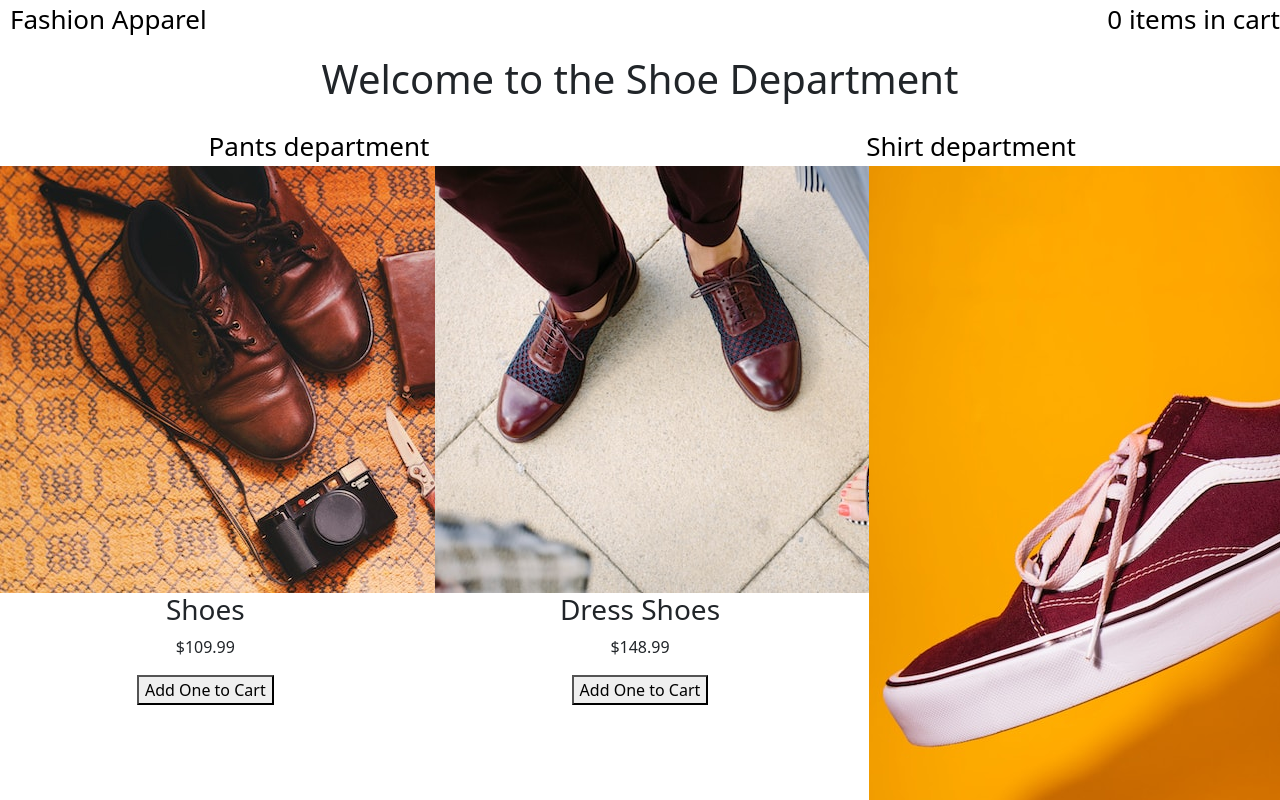
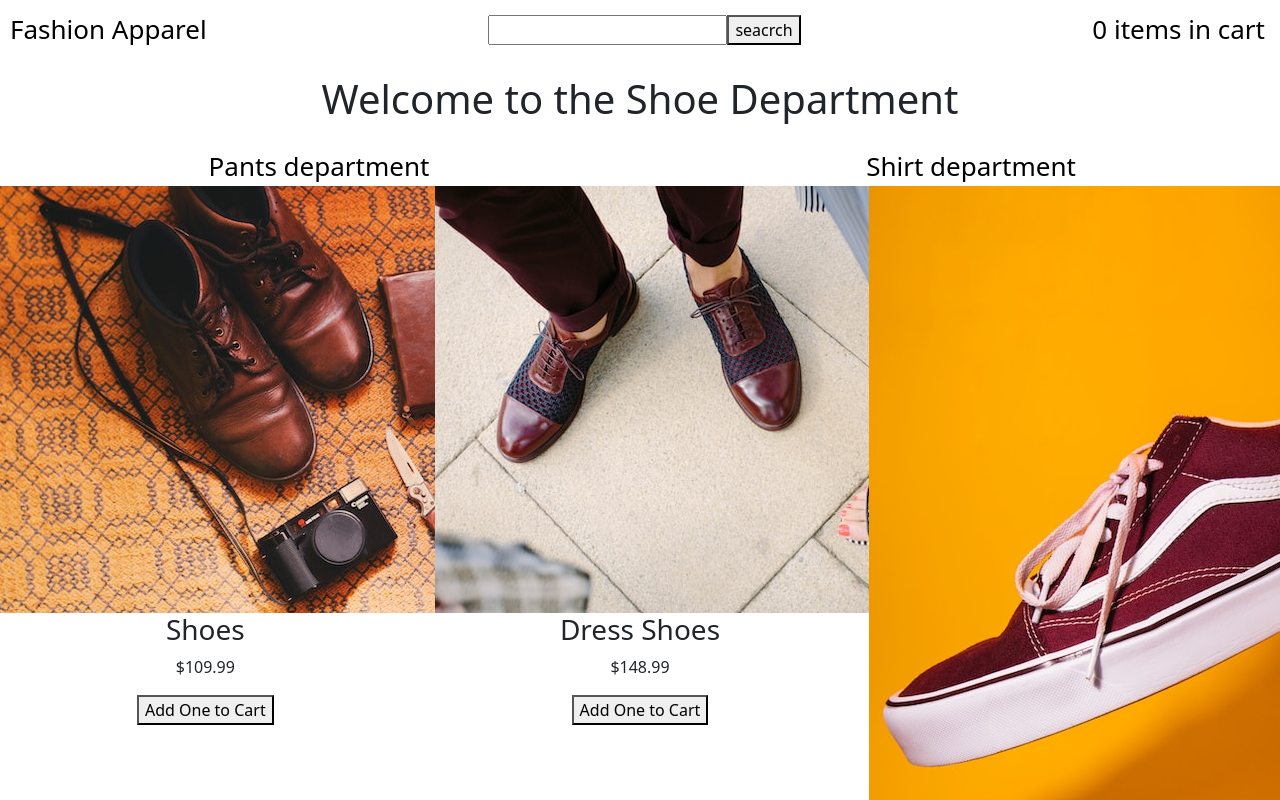
Before and after one commit to SalamanderCtesiphon/fashion-boutique, a React (Create React App) app: page /shoes in a window 1280 px wide. Shown: the top 800 px of the page. Built offline with nearby package versions, Linux system fonts and the light colour scheme.

Commit message:
added a search form to the header and made sure the styling was still responsive

```diff
--- a/src/App.css
+++ b/src/App.css
@@ -9,8 +9,17 @@
   width: 100vw;
   display: flex;
   justify-content: space-between;
+  align-items: center;
+  padding-right: 15px;
+  padding-top: 10px;
+  padding-bottom: 10px;
 }
 
+@media (max-width: 700px) {
+  form{
+    display: none;
+  }
+}
 
 
 .navLinks {
--- a/src/App.js
+++ b/src/App.js
@@ -5,7 +5,7 @@ import { BrowserRouter, Routes, Route } from 'react-router-dom';
 import Cancel from './pages/Cancel';
 import Store from './pages/Store';
 import Success from './pages/Success';
-import CartProvider, { CartContext } from './CartContext';
+import CartProvider from './CartContext';
 import Home from './pages/Home';
 import Categories from './pages/Categories';
 import Shirts from './pages/Shirts';
--- a/src/components/NavbarComponent.js
+++ b/src/components/NavbarComponent.js
@@ -10,6 +10,10 @@ function NavbarComponent() {
     <>
       <div className='header'>
       <a className="navLinks" href='/'>Fashion Apparel</a>
+      <form id='search'>
+        <input></input>
+        <button>seacrch</button>
+      </form>
       <a className="navLinks" href='checkout'>{productsCount} items in cart</a>
       </div>
     </>
--- a/src/components/ProductCard.js
+++ b/src/components/ProductCard.js
@@ -1,5 +1,4 @@
 import React, { useContext} from 'react'
-import { Card, Button, Form, Col, Row } from 'react-bootstrap'
 import { CartContext } from '../CartContext'
 
 
@@ -11,7 +10,7 @@ function ProductCard(props) {
   return (
 
     <div className='product-card'>
-      <img src={product.image}></img>
+      <img src={product.image} alt='product'></img>
       <h3>{product.title}</h3>
       <p>${product.price}</p>
       { productQuantity > 0 ?
--- a/src/pages/CheckOut.js
+++ b/src/pages/CheckOut.js
@@ -1,4 +1,4 @@
-import React, { useContext, useState } from 'react'
+import React, { useContext } from 'react'
 import { Button } from 'react-bootstrap'
 import { CartContext } from '../CartContext'
 import CartProduct from '../components/CartProduct'
```
